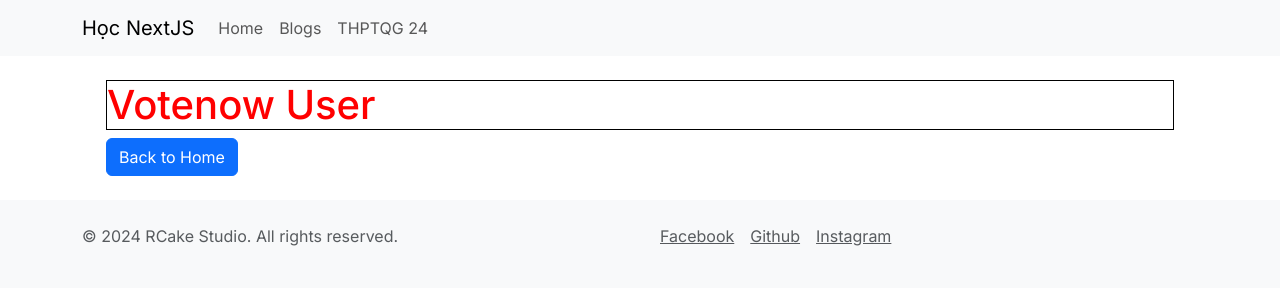
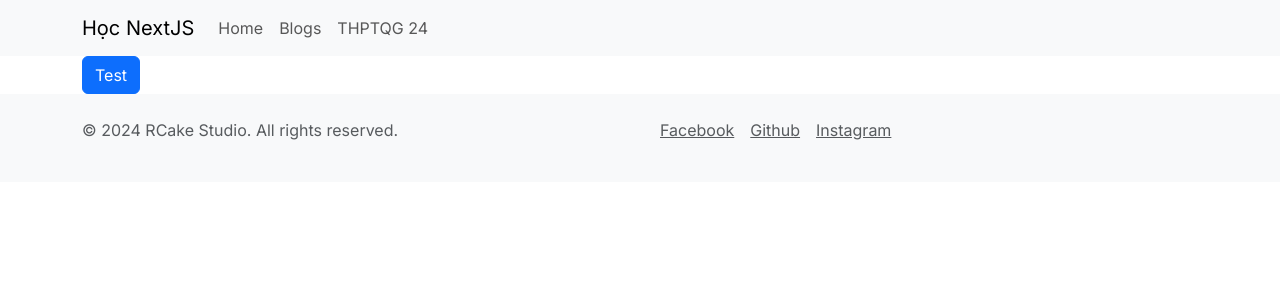
Before and after one commit to PNCTriet/per_ScoreAnalytics_webproject, a Next.js app: page /user in a window 1280 px wide. Shown: the top 300 px of the page. Built offline with nearby package versions, Linux system fonts and the light colour scheme.

Commit message:
testing send email

```diff
--- a/package.json
+++ b/package.json
@@ -12,7 +12,10 @@
     "bootstrap": "5.3.0",
     "chart.js": "^4.4.3",
     "chartjs-plugin-annotation": "^3.0.1",
+    "dotenv": "^16.4.5",
+    "handlebars": "^4.7.8",
     "next": "14.2.5",
+    "nodemailer": "^6.9.14",
     "papaparse": "^5.4.1",
     "react": "^18",
     "react-bootstrap": "2.8.0",
@@ -23,6 +26,7 @@
   },
   "devDependencies": {
     "@types/node": "^20",
+    "@types/nodemailer": "^6.4.15",
     "@types/papaparse": "^5.3.14",
     "@types/react": "^18",
     "@types/react-dom": "^18",
--- /dev/null
+++ b/src/app/api/sendEmail/route.ts
@@ -0,0 +1,33 @@
+import nodemailer from 'nodemailer';
+import { NextResponse } from 'next/server';
+import dotenv from 'dotenv';
+
+dotenv.config();
+
+export async function POST(req: Request) {
+  try {
+    const { to, name, subject, body } = await req.json();
+
+    const transporter = nodemailer.createTransport({
+      service: 'Gmail',
+      auth: {
+        user: process.env.SMTP_EMAIL,
+        pass: process.env.SMTP_PASSWORD,
+      },
+    });
+
+    const mailOptions = {
+      from: process.env.SMTP_EMAIL,
+      to: to,
+      subject: subject,
+      text: `Hello ${name},\n\n${body}`,
+    };
+
+    await transporter.sendMail(mailOptions);
+
+    return NextResponse.json({ message: 'Email sent successfully' });
+  } catch (error) {
+    console.error('Error sending email:', error);
+    return NextResponse.json({ error: 'Error sending email' }, { status: 500 });
+  }
+}
--- a/src/app/user/page.tsx
+++ b/src/app/user/page.tsx
@@ -1,29 +1,36 @@
-'use client'
-import { useRouter } from "next/navigation"
-import x from '@/style/app.module.css';
-import y from '@/style/appuser.module.css';
-import AppTable from '../../../components/app.table';
-import Button from 'react-bootstrap/Button'
-const VotenowUser = () => {
-    const router = useRouter()
+"use client";
+import { Button } from "react-bootstrap";
 
-    const handleBtn = () => {
-        router.push("/")
+export default function Home() {
+  const send = async () => {
+    try {
+      const response = await fetch("/api/sendEmail", {
+        method: "POST",
+        headers: {
+          "Content-Type": "application/json",
+        },
+        body: JSON.stringify({
+          to: "trietnguyenpham@gmail.com",
+          name: "trietnguyenpham",
+          subject: "Test Mail",
+          body: "Check out this link: youtube.com/@@banhcuonniengrang",
+        }),
+      });
+
+      const result = await response.json();
+      console.log(result.message || result.error);
+      console.log("SMTP_EMAIL:", process.env.SMTP_EMAIL);
+      console.log("SMTP_PASSWORD:", process.env.SMTP_PASSWORD);
+    } catch (error) {
+      console.error("Error sending email:", error);
     }
+  };
 
-    return (
-        <div className="flex flex-col items-center justify-center min-h-screen bg-black-100 p-4">
-            <h1 className={x['red']}>Votenow User</h1>
-            <Button
-                onClick={handleBtn}
-                variant="primary"
-            >
-                Back to Home
-            </Button>
-
-
-        </div>
-    )
+  return (
+    <main className="flex min-h-screen flex-col items-center justify-center p-24 gap-4">
+      <Button type="button" onClick={send}>
+        Test
+      </Button>
+    </main>
+  );
 }
-
-export default VotenowUser;
```
Also changed, not shown: 1 other file (tests, documents, lock files or other folders).
